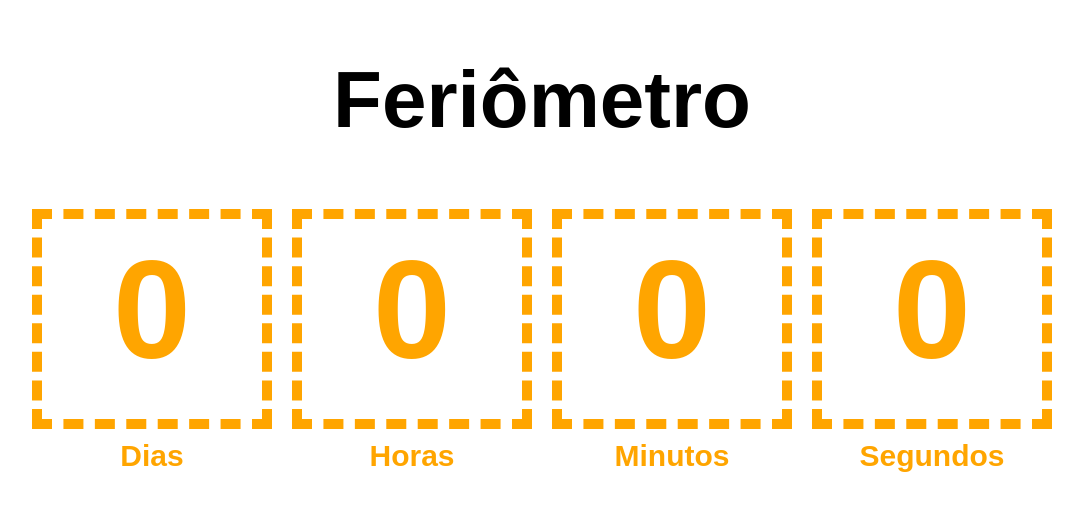
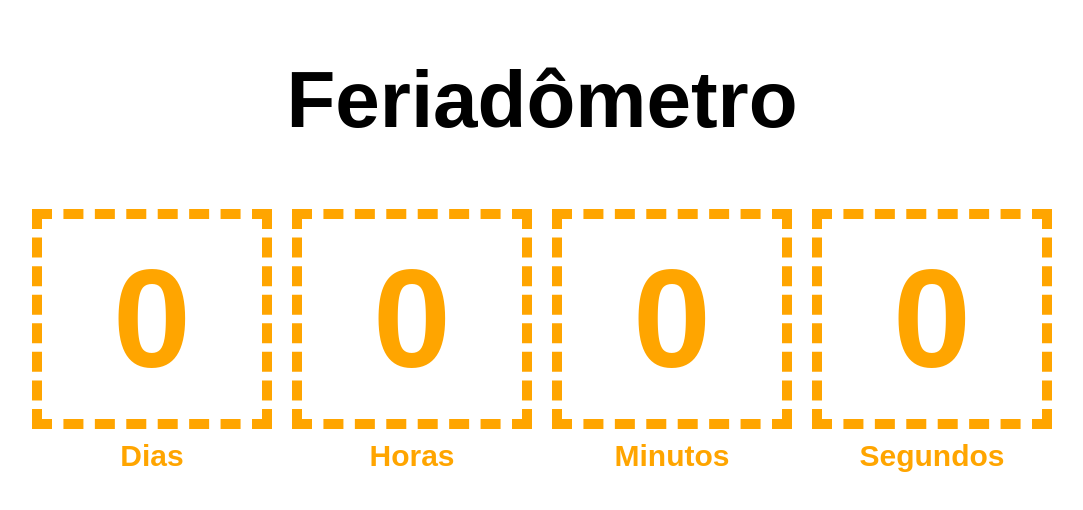
Before and after one commit to MateusLidonis/Feriadometro, a plain HTML site: page index.html in a window 1280 px wide. Shown: the whole page, without its empty margins (98-1181 px from the left). Drawn offline with Linux system fonts and the light colour scheme; no server answers.

Commit message:
Adjust Align and name

```diff
--- a/index.html
+++ b/index.html
@@ -4,12 +4,12 @@
     <meta charset="UTF-8" />
     <link rel="icon" type="image/x-icon" href="./assets/feriado.png" />
     <meta name="viewport" content="width=device-width, initial-scale=1.0" />
-    <title>Feriômetro</title>
+    <title>Feriadômetro</title>
     <link rel="stylesheet" href="style.css" />
   </head>
   <body>
     <div class="countdown-container">
-      <h1>Feriômetro</h1>
+      <h1>Feriadômetro</h1>
       <div id="countdown">
         <div id="timer">
           <div>
--- a/style.css
+++ b/style.css
@@ -49,6 +49,8 @@ body {
   height: 180px;
   font-size: 140px;
   padding: 10px;
+  text-align: center;
+  line-height: 180px;
 }
 
 #label-days,
```
